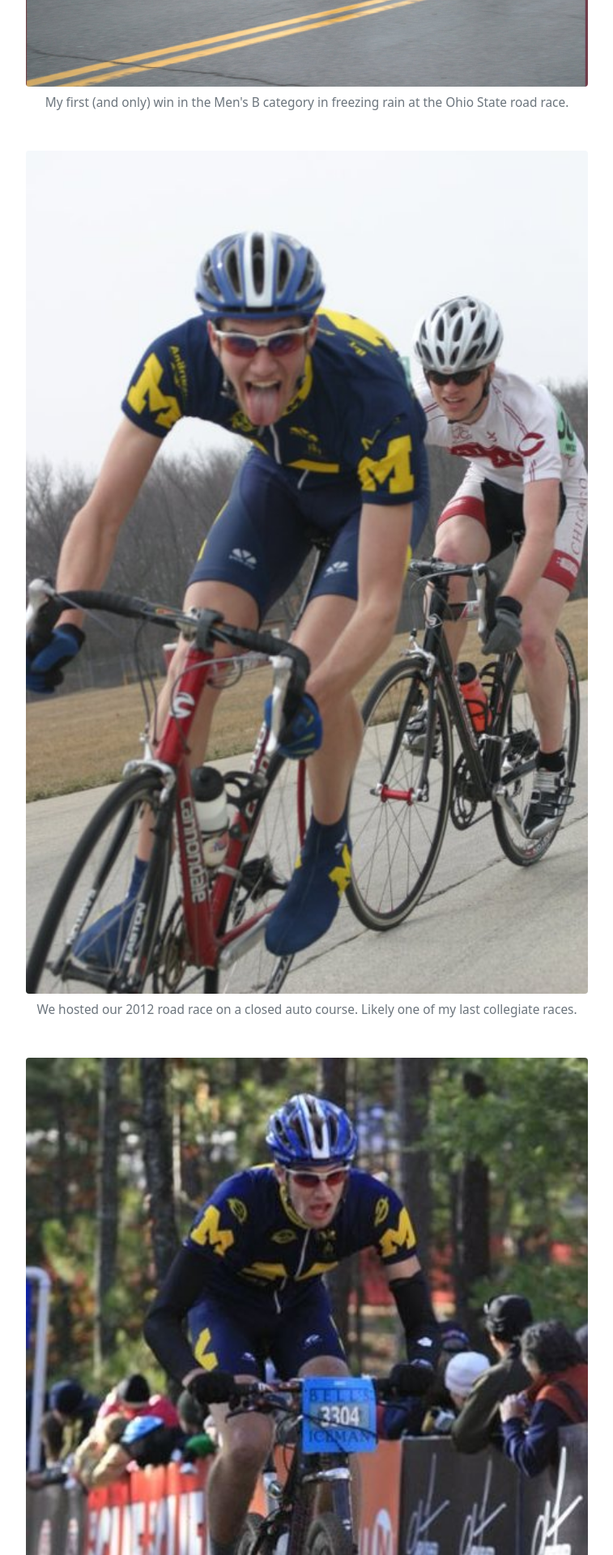
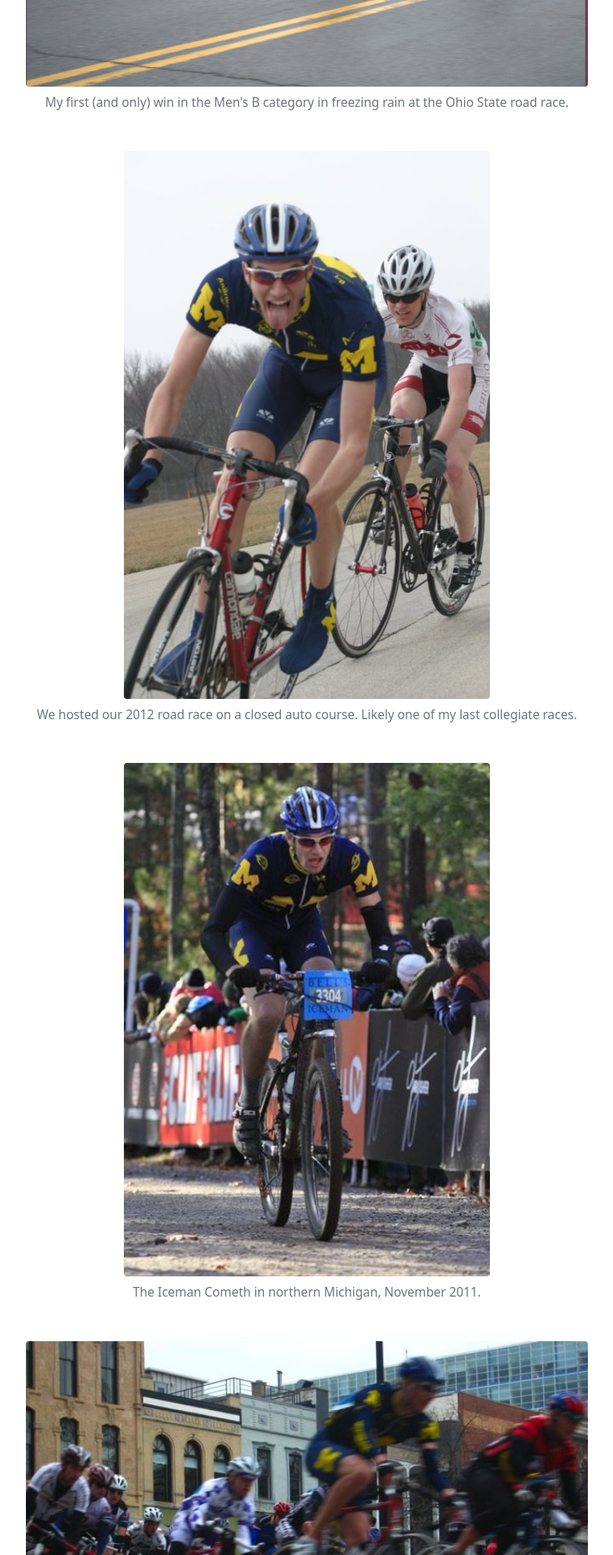
Before and after one commit to ccluett/website, a Jekyll site: the page built from content/racelog.md, in a window 1280 px wide. Shown: the part 2634-4554 px from the top of the page at 81% size, without its empty margins (261-1018 px from the left). Built offline with Jekyll 4.4.1, drawn with Linux system fonts in a browser that asks for light colours.

Commit message:
Update racelog.md

```diff
--- a/content/racelog.md
+++ b/content/racelog.md
@@ -43,10 +43,10 @@ Collegiate cycling is the essence of what sports should be: a DIY ethos; largely
 
 {% include figure.html img="2011-ohio.jpg" caption="My first (and only) win in the Men's B category in freezing rain at the Ohio State road race." width="100%" %}
 
-{% include figure.html img="2012-michigan-crit.jpg" caption="We hosted our 2012 road race on a closed auto course. Likely one of my last collegiate races." width="100%" %}
+{% include figure.html img="2012-michigan-crit.jpg" caption="We hosted our 2012 road race on a closed auto course. Likely one of my last collegiate races." width="65%" %}
 
-{% include figure.html img="2011-iceman.jpg" caption="The Iceman Cometh in northern Michigan, November 2011." width="100%" %}
+{% include figure.html img="2011-iceman.jpg" caption="The Iceman Cometh in northern Michigan, November 2011." width="65%" %}
 
 {% include figure.html img="wisconsin-cycling-cornering.jpg" caption="University of Washington Criterium, around the Wisconsin capital, circa spring 2010." width="100%" %}
 
-{% include figure.html img="mtb-michigan.jpg" caption="Possibly from from our host race weekend, circa Fall 2010, at Hanson Hills in Greyling, MI." width="100%" %}
+{% include figure.html img="mtb-michigan.jpg" caption="Possibly from from our host race weekend, circa Fall 2010, at Hanson Hills in Greyling, MI." width="65%" %}
```
